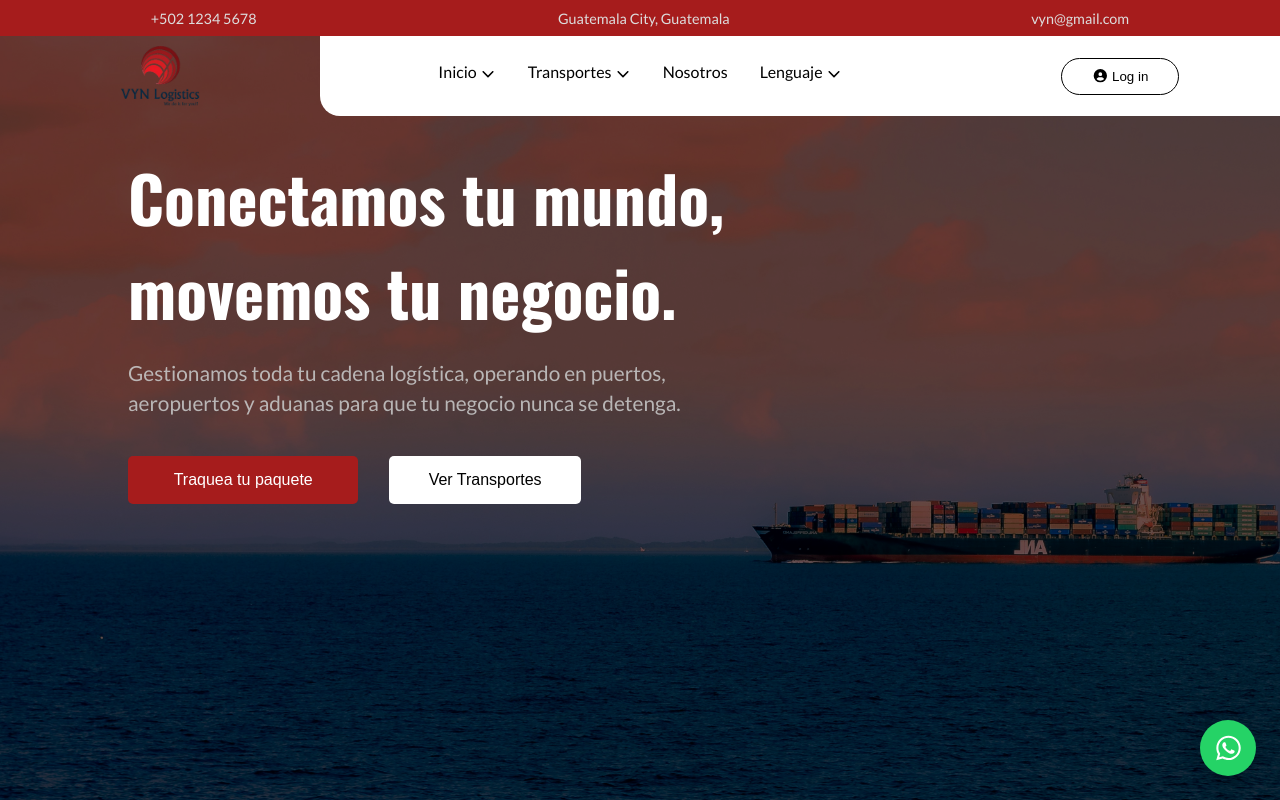
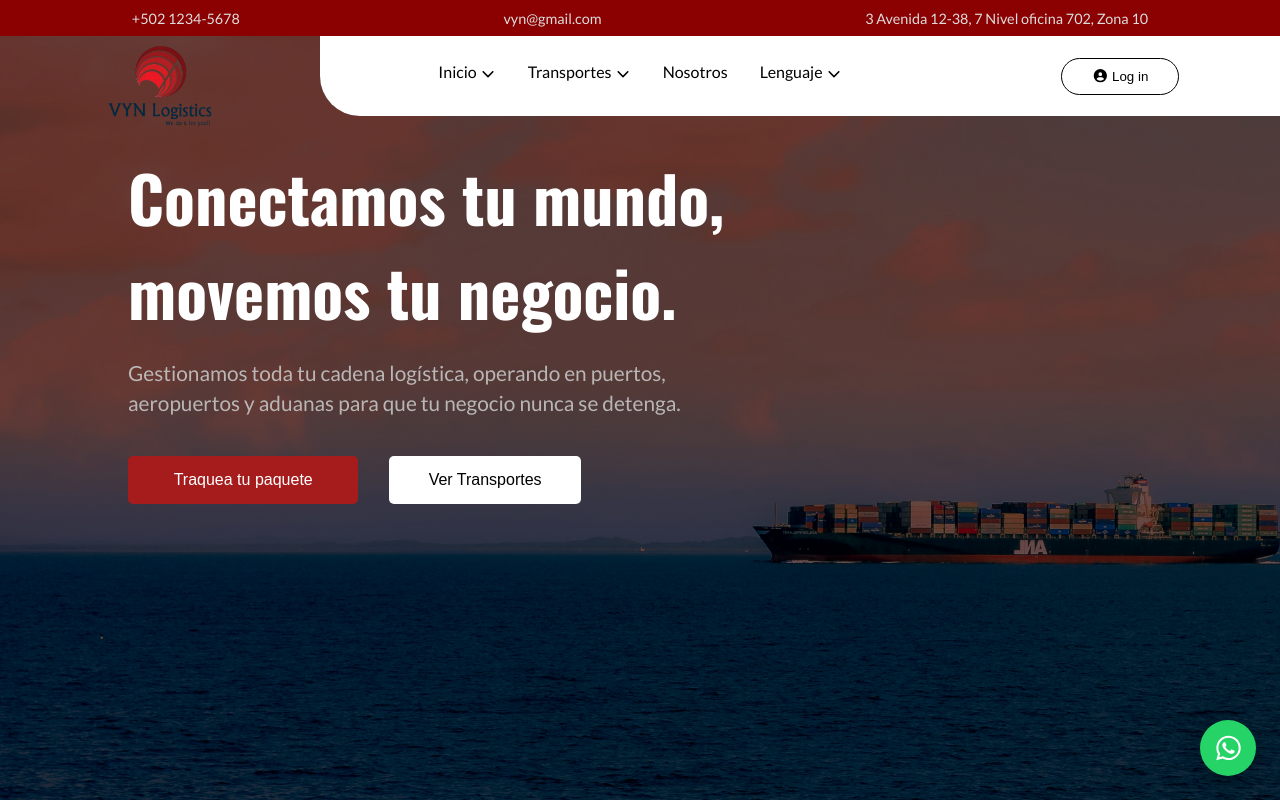
Before and after one commit to avoleon15/VyN-WebPage, a React (Vite) app: page /VyN-WebPage/about in a window 1280 px wide. Both pictures are taken after a click on the button "Sobre Nosotros". Shown: the top 800 px of the page. Built offline with nearby package versions, Linux system fonts and the light colour scheme.

Commit message:
Fixed some minor bugs

```diff
--- a/src/components/Footer/Footer.jsx
+++ b/src/components/Footer/Footer.jsx
@@ -28,9 +28,9 @@ function Footer(){
             <div className="footer-links">
                 <ul className="footer-list">
                     <p>{text.footer.transports.title}</p>
-                    <li><button>{text.footer.transports.seafreight}</button></li>
-                    <li><button>{text.footer.transports.airfreight}</button></li>
-                    <li><button>{text.footer.transports.overland}</button></li>
+                    <li><button onClick={() => navigate('/transport/Seafreight')}>{text.footer.transports.seafreight}</button></li>
+                    <li><button onClick={() => navigate('/transport/Airfreight')}>{text.footer.transports.airfreight}</button></li>
+                    <li><button onClick={() => navigate('/transport/Overland')}>{text.footer.transports.overland}</button></li>
                 </ul>
                 <ul className="footer-list">
                     <p>{text.footer.importantLinks.title}</p>
--- a/src/components/HowItWorks/HowItWorks.css
+++ b/src/components/HowItWorks/HowItWorks.css
@@ -52,6 +52,7 @@
     width: 100%;
     display: flex;
     flex-direction: row;
+    justify-content: space-evenly;
     gap: 50px;
     margin: 80px 0px;
 }
--- a/src/components/Navbar/Navbar.css
+++ b/src/components/Navbar/Navbar.css
@@ -15,7 +15,7 @@
 
 #left-nav{
     width: 25%;
-    height: 60px;
+    height: 80px;
 
     display: flex;
     justify-content: center;
@@ -34,7 +34,7 @@
     height: 60px;
     padding: 10px 0px;
     background: var(--white);
-    border-radius: 0px 0px 0px 20px;
+    border-radius: 0px 0px 0px 40px;
 }
 
 .list-nav{
@@ -236,6 +236,10 @@
     }
     .list-nav a, .dropdown-component, .nav-button{
         font-size: 0.7rem;
+    }
+    #left-nav{
+        height: 70px;
+    }
 }
 
 @media (max-width: 430px){
@@ -247,6 +251,7 @@
         justify-content: space-between;
         background: var(--white);
         padding: 10px 5%;
+        height: 40px;
     }
     #left-nav img{
         width: auto;
--- a/src/components/TopBar/TopBar.css
+++ b/src/components/TopBar/TopBar.css
@@ -7,14 +7,15 @@
     z-index: 101;
     transition: transform 0.3s ease;
 
-    background: var(--primary);
+    background: var(--background-alternative);
     display: flex;
     font-size: 0.9rem;
 
     justify-content: space-around;
     align-items: center;
     color: var(--clear);
-    padding: 0;
+
+    padding: 0px;
 }
 
 .top-bar.hidden {
@@ -23,6 +24,7 @@
 
 .top-bar.visible {
     transform: translateY(0);
+    padding: 0px;
 }
 
 @media (max-width: 768px){
--- a/src/components/TopBar/TopBar.jsx
+++ b/src/components/TopBar/TopBar.jsx
@@ -1,14 +1,16 @@
+import { useLanguage } from '../../context/LanguageContext.jsx';
 import { useScrollDirection } from '../../utils/useScrollDirection';
 import './TopBar.css';
 
 function TopBar() {
+    const { text } = useLanguage()
     const visible = useScrollDirection()
 
     return(
         <div className={`top-bar ${visible ? 'visible' : 'hidden'}`}>
-            <span>+502 1234 5678</span>
-            <span>Guatemala City, Guatemala</span>
-            <span>vyn@gmail.com</span>
+            <span>{text.topBar.number}</span>
+            <span>{text.topBar.mail}</span>
+            <span>{text.topBar.location}</span>
         </div>
     )}
 
--- a/src/locales/english.js
+++ b/src/locales/english.js
@@ -1,4 +1,9 @@
 export const english = {
+    "topBar" : {
+        "number" : "+502 1234-5678",
+        "mail" : "vyn@gmail.com",
+        "location" : "3 Avenida 12-38,  7 Nivel oficina 702, Zona 10"
+    },
     "navbar" : {
         "home" : "Home",
         "services" : "Services",
--- a/src/locales/spanish.js
+++ b/src/locales/spanish.js
@@ -1,4 +1,9 @@
 export const spanish = {
+    "topBar" : {
+        "number" : "+502 1234-5678",
+        "mail" : "vyn@gmail.com",
+        "location" : "3 Avenida 12-38,  7 Nivel oficina 702, Zona 10"
+    },
     "navbar" : {
         "home" : "Inicio",
         "services" : "Servicios",
--- a/src/pages/About.jsx
+++ b/src/pages/About.jsx
@@ -1,12 +1,14 @@
 import Footer from '../components/Footer/Footer.jsx'
 import Navbar from '../components/Navbar/Navbar.jsx'
+import TopBar from '../components/TopBar/TopBar.jsx'
 
 function About() {
 
     return (
         <>
-        <Navbar/>
-        <Footer/>
+        <TopBar />
+        <Navbar />
+        <Footer />
         </>
     )
 }
--- a/src/pages/TransportX.css
+++ b/src/pages/TransportX.css
@@ -5,10 +5,10 @@
 
 #transportX-header{
     display: flex;
-    padding-top: 80px;
 }
 
 #transportX-header div{
+    padding-top: 70px;
     height: 400px;
 }
 
@@ -127,7 +127,7 @@
     }
     #transportX-header div{
         height: auto;
-        padding: 5% 0;
+        padding: 120px 0 5% 0;
     }
     .transportX-headerbox1{
         width: 100%;
@@ -143,6 +143,9 @@
 @media (max-width: 430px){
     #transportX-header{
         padding-top: 60px;
+    }
+    #transportX-header div{
+        padding: 20px 0;
     }
     .transportX-headerbox1 h2{
         font-size: 1.5rem;
```
